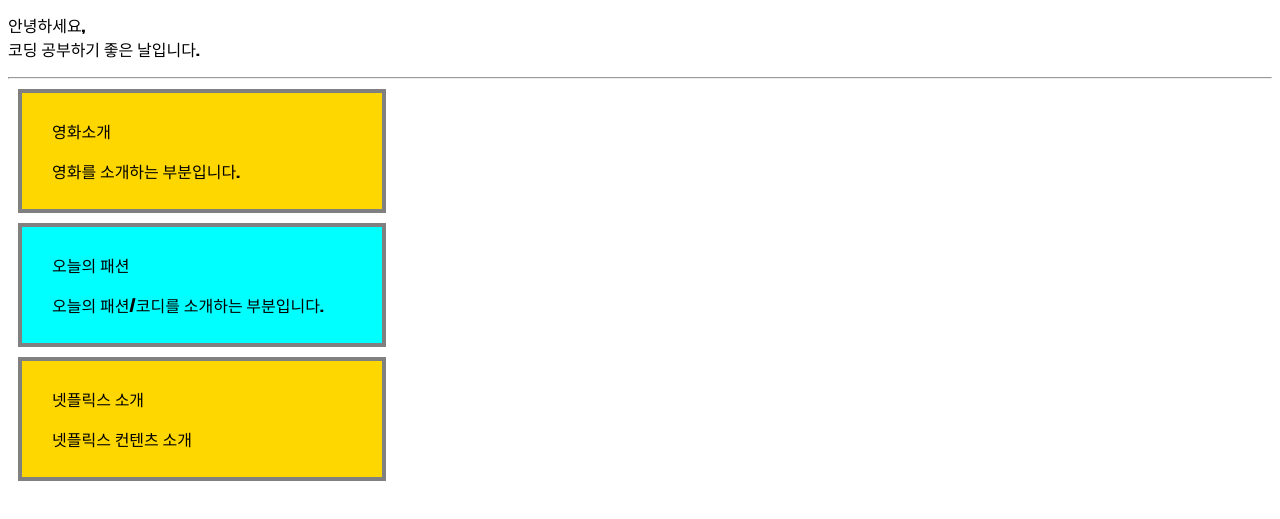
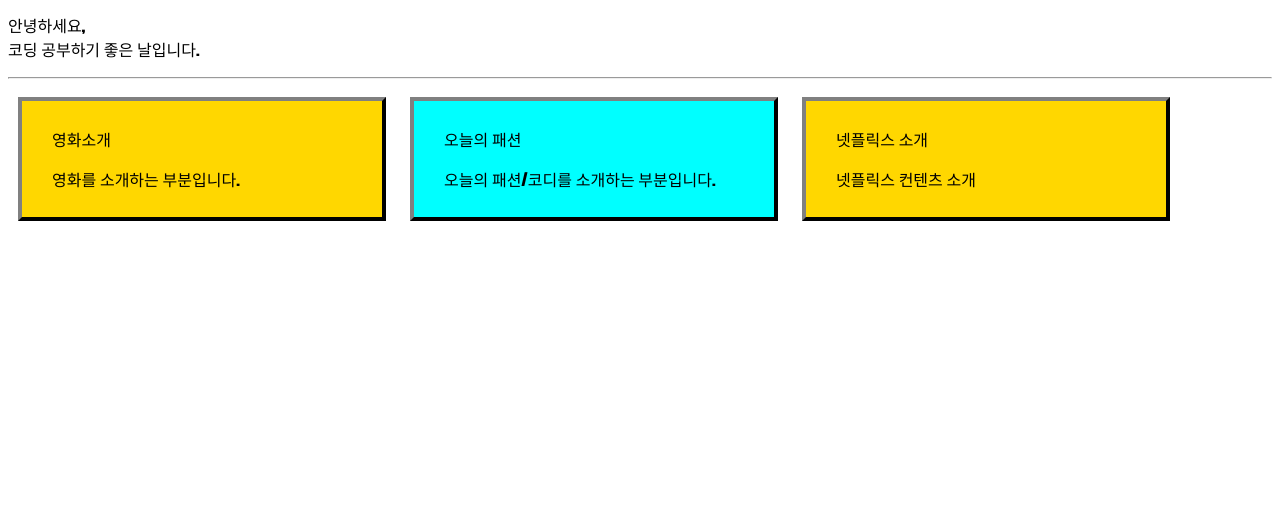
Before and after one commit to LeeHyoShin/WebStudy, a plain HTML site: page index.html in a window 1280 px wide. Shown: the part 171-690 px from the top of the page. Drawn offline with Linux system fonts and the light colour scheme.

Commit message:
스타일 수정3

```diff
--- a/index.html
+++ b/index.html
@@ -6,10 +6,11 @@
     <title>웹 스터디 ::: 이효신</title>
     <style>
         div {
+            display: inline-block;
             border-top:solid 4px gray ;
             border-left:solid 4px gray ;
-            border-right:solid 4px gray ;
-            border-bottom:solid 4px gray ;
+            border-right:solid 4px black ;
+            border-bottom:solid 4px black ;
             margin: 10px;
             padding: 10px 30px 10px 30px;
             width: 300px;
```
